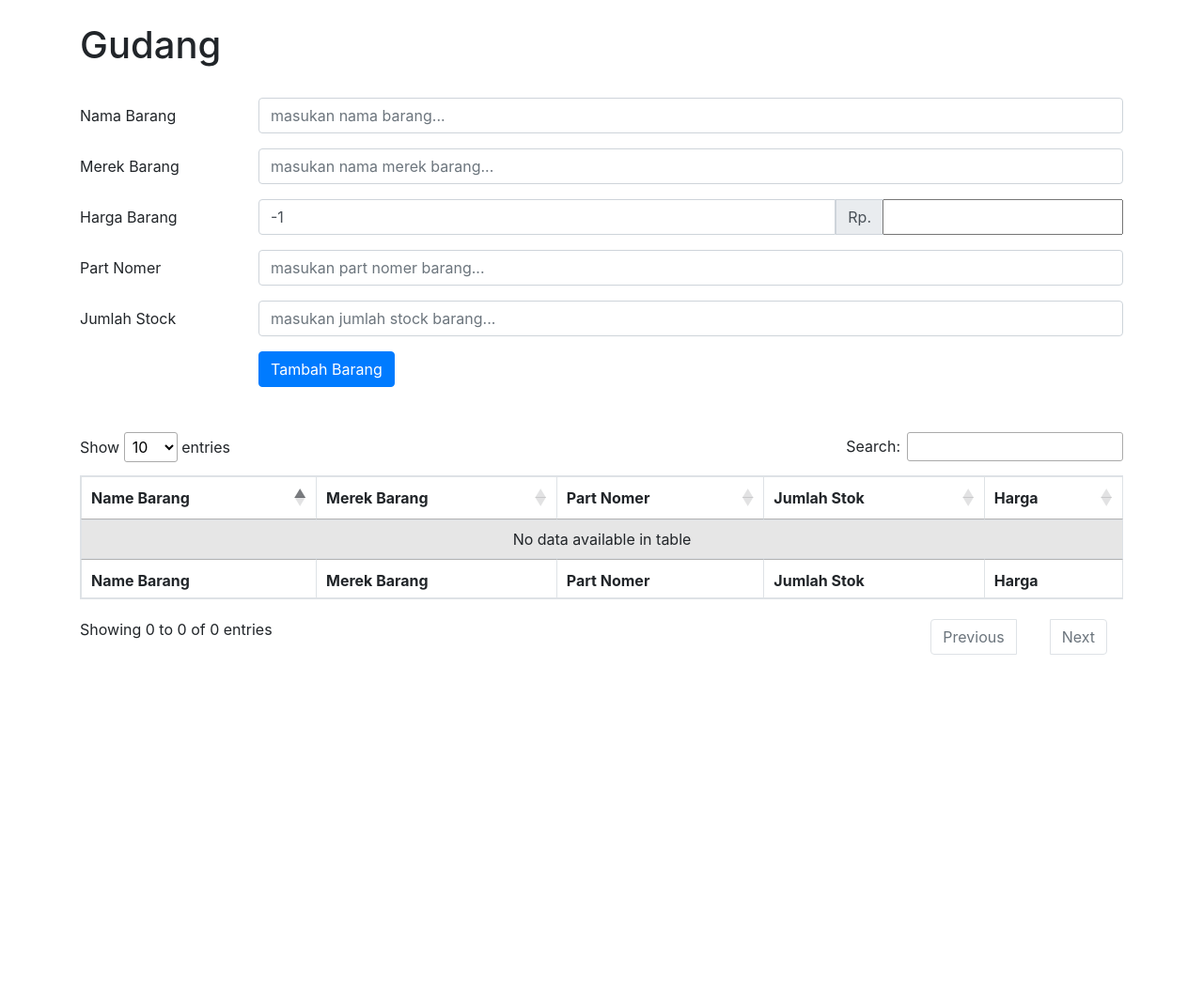
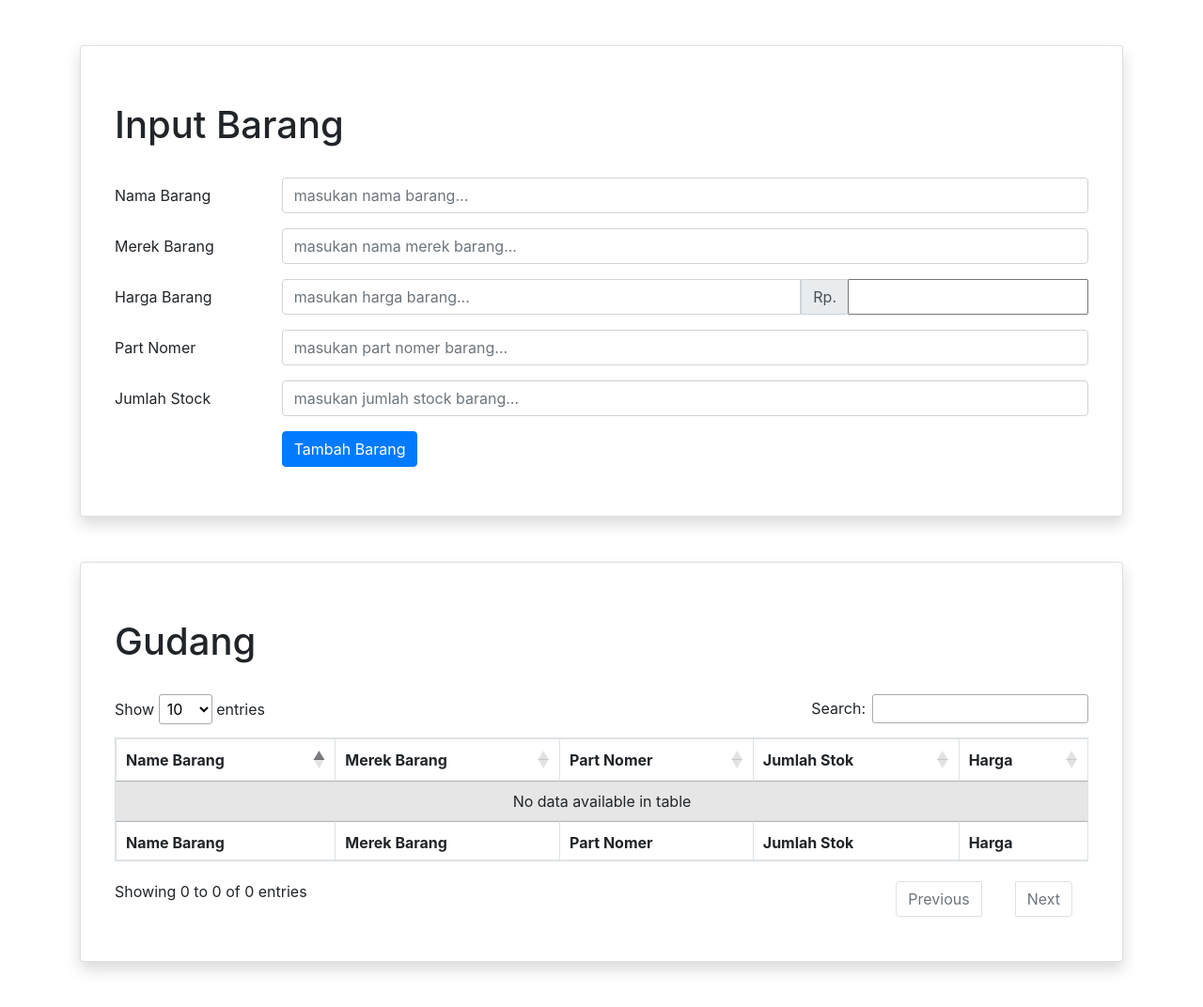
Before and after one commit to madeyoga/CGM-App, a Django app: page /webclient/ in a window 1280 px wide. Shown: the part 56-1128 px from the top of the page at 94% size. Before the commit the page ends 753 px from the top, so only its background shows below. Run offline with Django 3.2, Linux system fonts and the light colour scheme; data that the repository does not hold is empty; some libraries are stand-ins or nearby versions.

Commit message:
Add card

```diff
--- a/CGM_App/webclient/static/webclient/js/gudang_app.js
+++ b/CGM_App/webclient/static/webclient/js/gudang_app.js
@@ -5,7 +5,7 @@ var app = new Vue({
 	delimiters: ['[[', ']]'],
 	data: {
 		initialData: initialData,
-		hargaBarang: -1,
+		hargaBarang: null,
 		hargaBarangPreview: ""
 	},
 	methods: {
--- a/CGM_App/webclient/templates/webclient/webclient_gudang.html
+++ b/CGM_App/webclient/templates/webclient/webclient_gudang.html
@@ -12,15 +12,16 @@
 {% block content %}
 	<!-- APP -->
 	<div id="app" class="container">
+		<div class="shadow p-3 card mb-5 mt-5">
+			<div class="card-body">
 				<div class="row mt-4 mb-4">
-			<h1 class="col-md-6">Gudang</h1>
+					<h1 class="col-md-6">Input Barang</h1>
 					<!-- <div class="col-md-6">
 						<button class="btn btn-primary float-right">Tambah Barang</button>
 					</div> -->
 				</div>
-
 				<!-- FORM -->
-		<form class="mb-5" action="/webclient/post_item/" method="POST">
+				<form action="/webclient/post_item/" method="POST">
 					{% csrf_token %}
 					<div class="form-group row">
 						<label for="nama_barang" class="col-sm-2 col-form-label">Nama Barang</label>
@@ -68,7 +69,15 @@
 					</div>
 				</form>
 				<!-- FORM END -->
+			</div>
+		</div>
 
+		<div class="shadow p-3 card mb-5 mt-5">
+			<div class="card-body">
+				<!-- TITLE GUDANG -->
+				<div class="row mt-4 mb-4">
+					<h1 class="col-md-6">Gudang</h1>
+				</div>
 				<!-- TABLE -->
 				<table id="table-items" class="table table-striped table-bordered" style="width:100%">
 					<thead>
@@ -101,6 +110,8 @@
 				</table>
 				<!-- TABLE END -->
 			</div>
+		</div>
+	</div>
 	<!-- APP END -->
 {% endblock %}
 
```
Lines whose indentation alone changed are shown as unchanged.
